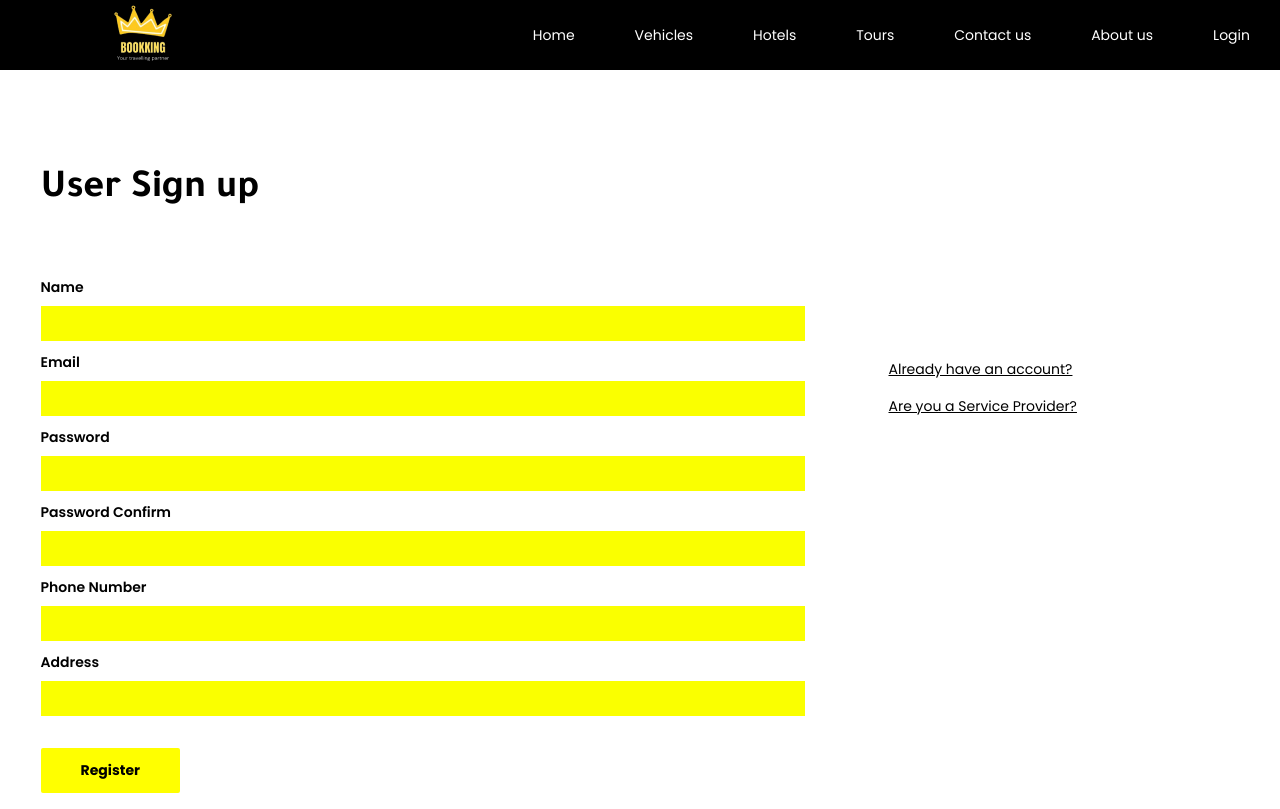
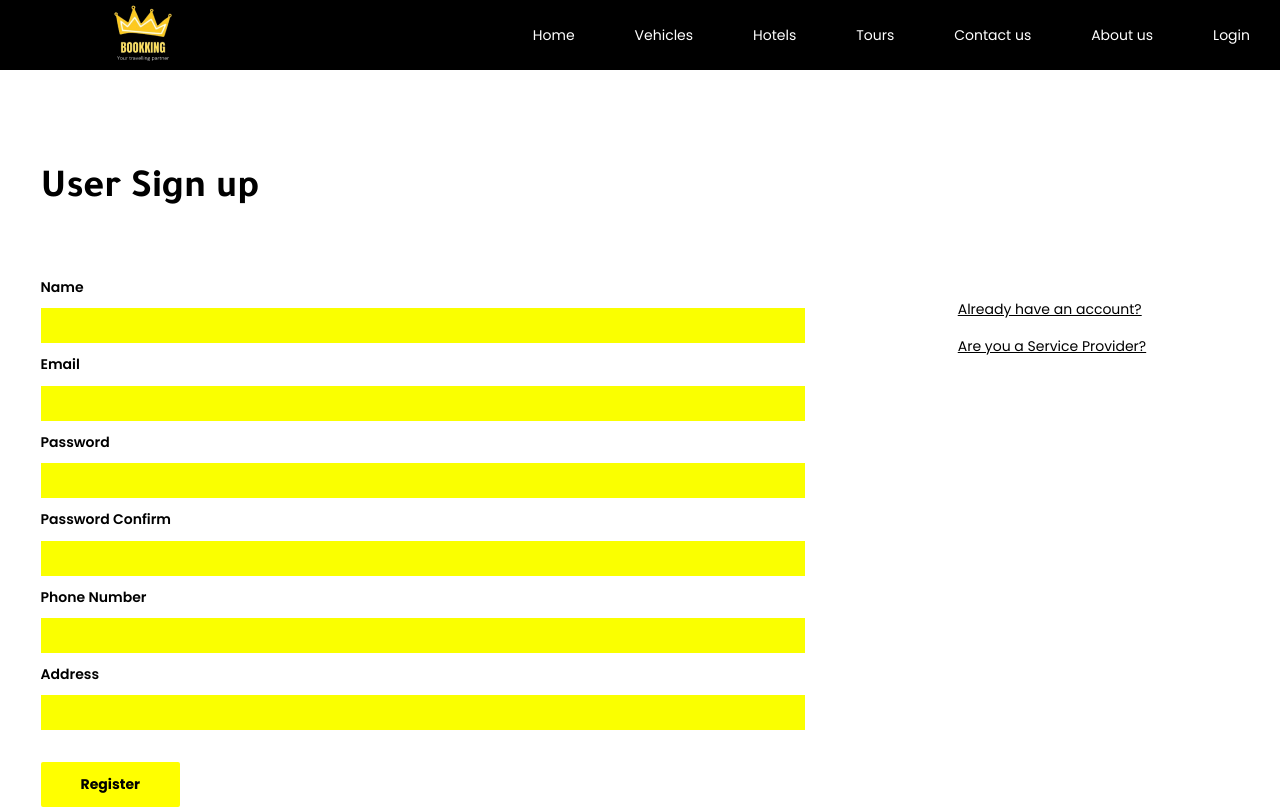
Before and after one commit to AshenDulsanka/BookKing-Website-PUSL2021, a Vue app in the folder frontend/: page /signup in a window 1280 px wide. Shown: the top 809 px of the page. Built offline with nearby package versions, Linux system fonts and the light colour scheme.

Commit message:
Update user Signup page

```diff
--- a/frontend/src/components/auth/userSignUpContent.vue
+++ b/frontend/src/components/auth/userSignUpContent.vue
@@ -106,7 +106,6 @@ export default defineComponent({
     font-family: var(--font-poppins);
     font-size: var(--font-size-sm);
     background-color: transparent;
-    height: 20px;
     position: relative;
     color: var(--color-black);
     text-align: left;
--- a/frontend/src/pages/auth/UserSignUp.vue
+++ b/frontend/src/pages/auth/UserSignUp.vue
@@ -42,14 +42,11 @@ export default defineComponent({
   }
 
   .loginimg-icon {
-    align-self: stretch;
-    height: 250px;
-    width: 350px;
+    height: 100%;
+    width: 100%;
     position: relative;
     max-width: 100%;
-    overflow: hidden;
-    flex-shrink: 0;
-    margin-top: 120px;
+    padding-top: 15% ;
   }
   .you-dont-have {
     margin: 0;
@@ -100,18 +97,16 @@ export default defineComponent({
     max-width: 100%;
   }
   .password-input-frame {
-    height:16px;
-    width: 404px;
+    height:100%;
+    width: 100%;
     display: flex;
     flex-direction: column;
-    align-items: flex-start;
-    justify-content: flex-start;
-    padding: 60px 0px 0px;
-    box-sizing: border-box;
+    align-items: center;
+    justify-content: center;
+    padding: 0 0 10% 5%;
     min-width: 404px;
     max-width: 100%;
     z-index: 1;
-    margin-left: -75px;
   }
   .header-frame {
     width: 1199px;
@@ -146,9 +141,8 @@ export default defineComponent({
     flex-direction: column;
     align-items: flex-start;
     justify-content: flex-start;
-    padding: 0px 0px 229.5px;
     box-sizing: border-box;
-    gap: 104.5px 0px;
+    gap: 50px 0px;
     letter-spacing: normal;
   }
 
```
